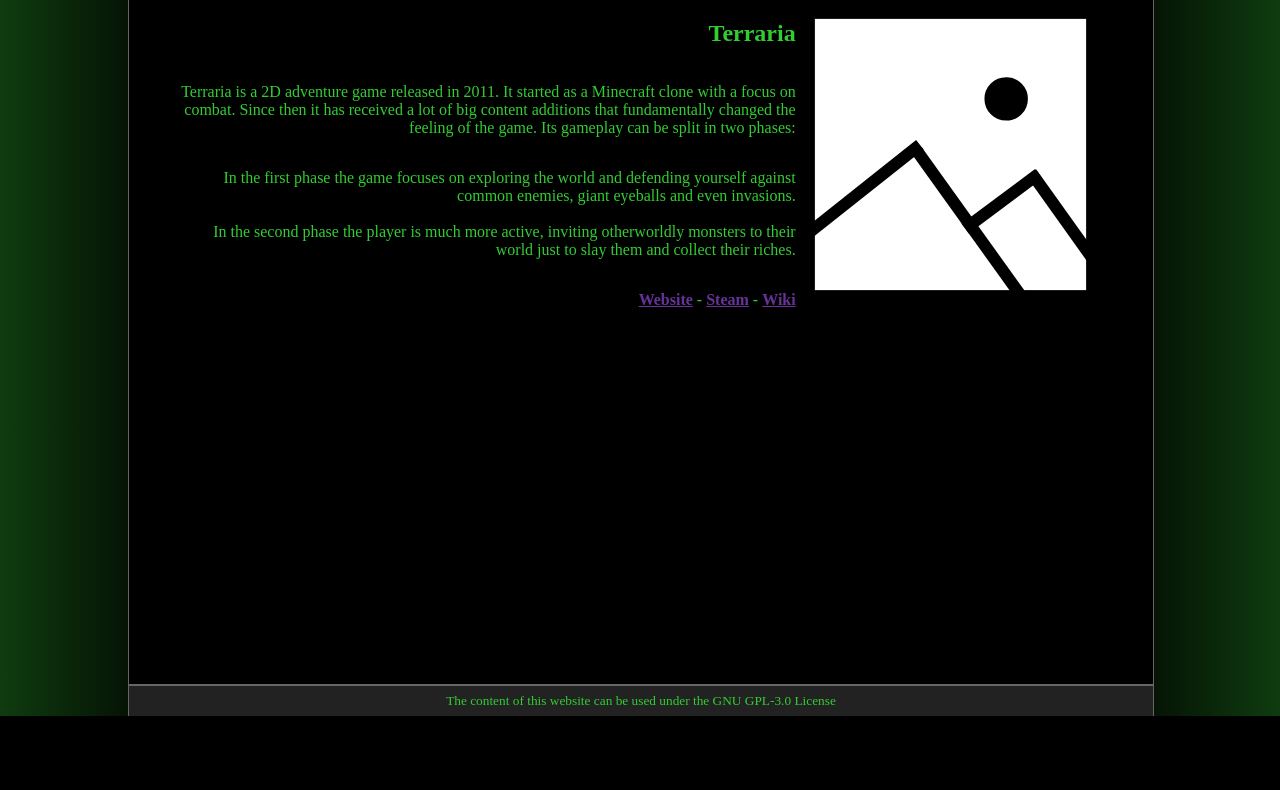
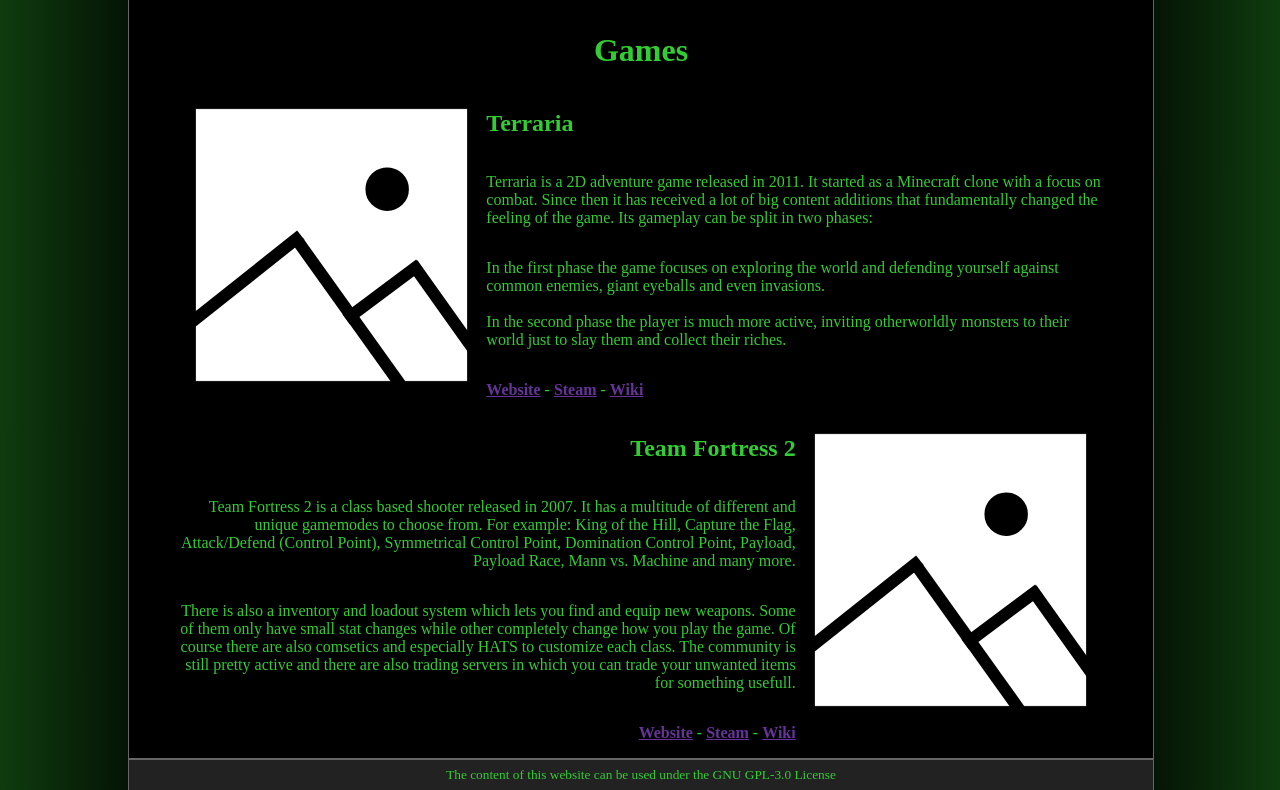
Before and after one commit to Flash3r01/GainerSite, a Flask app: page /games in a window 1280 px wide. Shown: the part 84-874 px from the top of the page. Before the commit the page ends 800 px from the top, so only its background shows below. Run offline with Flask 2, Linux system fonts and the light colour scheme.

Commit message:
added tf2

```diff
--- a/templates/games.html
+++ b/templates/games.html
@@ -4,6 +4,9 @@
 <!--<h1>Under Construction</h1>
 <p>The monkes are scratching their asses, because they are lazy bonobos 🐒</p>-->
 
+<h1>Games</h1>
 {% include "games/terraria.html" %}
 
+{% include "games/tf2.html" %}
+
 {% endblock content %}
--- /dev/null
+++ b/templates/games/tf2.html
@@ -0,0 +1,24 @@
+{% extends "base/contentBoxBase.html" %}
+
+{% block text %}
+<h2>Team Fortress 2</h2>
+<p>
+    Team Fortress 2 is a class based shooter released in 2007.
+    It has a multitude of different and unique gamemodes to choose from.
+    For example: King of the Hill, Capture the Flag, Attack/Defend (Control Point), Symmetrical Control Point,
+    Domination Control Point, Payload, Payload Race, Mann vs. Machine and many more.
+</p>
+<p>
+    There is also a inventory and loadout system which lets you find and equip new weapons.
+    Some of them only have small stat changes while other completely change how you play the game.
+    Of course there are also comsetics and especially HATS to customize each class.
+    The community is still pretty active and there are also trading servers in which you can trade your unwanted items
+    for something usefull.
+</p>
+<p><a href="https://www.teamfortress.com/">Website</a> - <a href="https://store.steampowered.com/app/440/Team_Fortress_2/">Steam</a> - <a href="https://wiki.teamfortress.com/wiki/Main_Page">Wiki</a></p>
+{% endblock text %}
+
+
+{% block image %}
+<img src="{{ url_for('static', filename='image/missingPicture.svg') }}">
+{% endblock image %}
```
